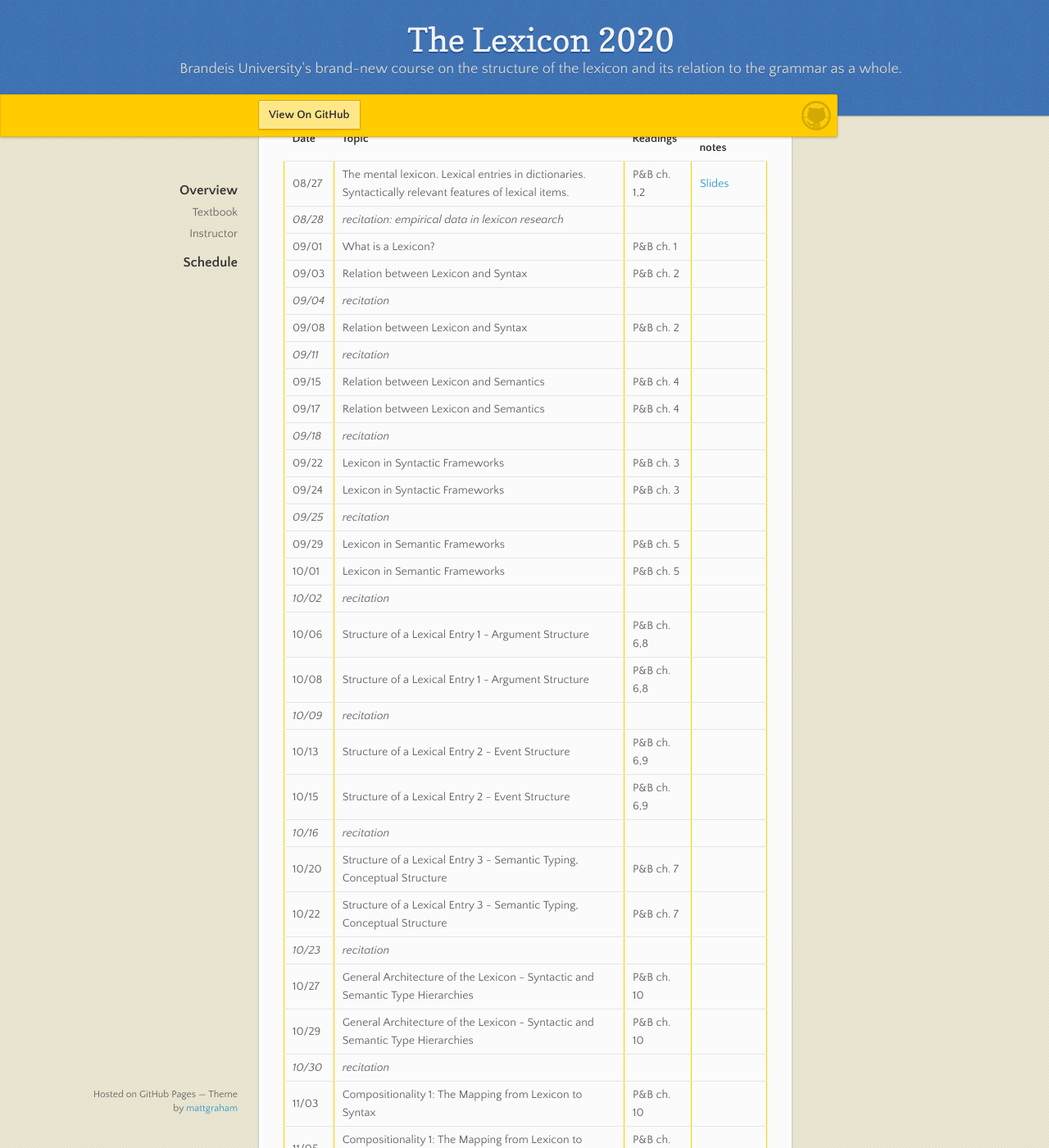
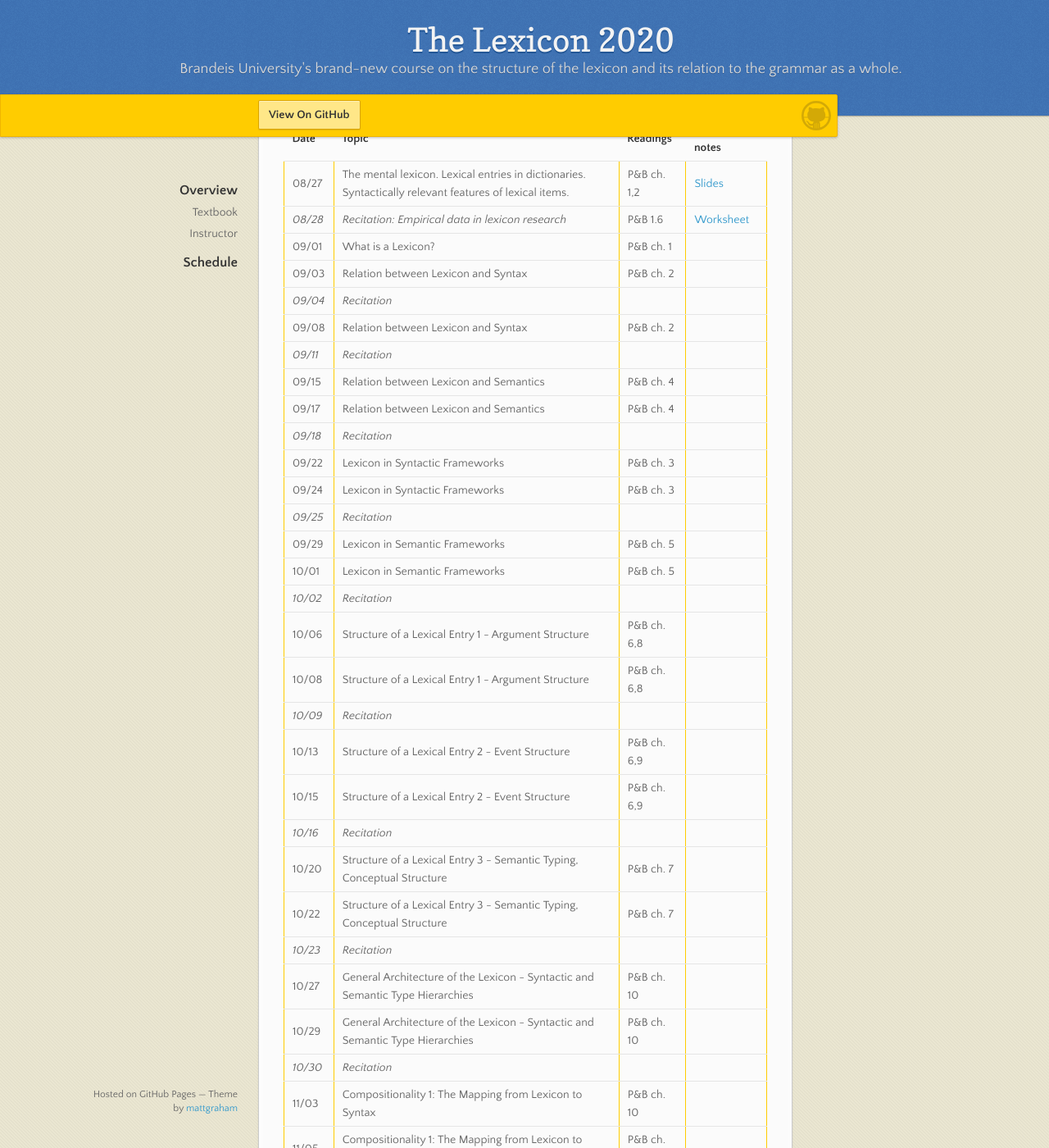
Before and after one commit to the-lexicon-2020/the-lexicon-2020.github.io, a Jekyll site: the page built from _pages/index.markdown, in a window 1280 px wide and 1400 px high, scrolled down 725 px. Shown: the whole window at 82% size. Built offline with Jekyll 4.4.1, drawn with Linux system fonts in a browser that asks for light colours; our own code applies the rules of GitHub Pages for plain Markdown files; some of the changed text lies outside the part shown.

Commit message:
update info of the first recitation

```diff
--- a/_pages/index.markdown
+++ b/_pages/index.markdown
@@ -29,38 +29,38 @@ Professor [James Pustejovsky](mailto:jamesp@brandeis.edu)
 **Date** | **Topic** | **Readings** | **Aditional notes**
 -------- | --------- | ------------ | -------------------
 08/27 | The mental lexicon. Lexical entries in dictionaries. Syntactically relevant features of lexical items. | P&B ch. 1,2 | [Slides](https://brandeis.box.com/s/6mnhejmgal0u3kygtaoxanapbioszcde)
-*08/28* | *recitation: empirical data in lexicon research* | |
+*08/28* | *Recitation: Empirical data in lexicon research* | P&B 1.6 | [Worksheet](https://docs.google.com/document/d/1vFbrCCpRZ4KV9iBO0GW2L9hJhyBtkunEA9vu0lqEMt4/edit#)
 09/01 | What is a Lexicon? | P&B ch. 1 |
 09/03 | Relation between Lexicon and Syntax | P&B ch. 2 |
-*09/04* | *recitation* | |
+*09/04* | *Recitation* | |
 09/08 | Relation between Lexicon and Syntax | P&B ch. 2 |
-*09/11* | *recitation* | |
+*09/11* | *Recitation* | |
 09/15 | Relation between Lexicon and Semantics | P&B ch. 4 |
 09/17 | Relation between Lexicon and Semantics | P&B ch. 4 |
-*09/18* | *recitation* | |
+*09/18* | *Recitation* | |
 09/22 | Lexicon in Syntactic Frameworks | P&B ch. 3 |
 09/24 | Lexicon in Syntactic Frameworks | P&B ch. 3 |
-*09/25* | *recitation* | |
+*09/25* | *Recitation* | |
 09/29 | Lexicon in Semantic Frameworks | P&B ch. 5 |
 10/01 | Lexicon in Semantic Frameworks | P&B ch. 5 |
-*10/02* | *recitation* | |
+*10/02* | *Recitation* | |
 10/06 | Structure of a Lexical Entry 1 - Argument Structure | P&B ch. 6,8 |
 10/08 | Structure of a Lexical Entry 1 - Argument Structure | P&B ch. 6,8 |
-*10/09* | *recitation* | |
+*10/09* | *Recitation* | |
 10/13 | Structure of a Lexical Entry 2 - Event Structure | P&B ch. 6,9 |
 10/15 | Structure of a Lexical Entry 2 - Event Structure | P&B ch. 6,9 |
-*10/16* | *recitation* | |
+*10/16* | *Recitation* | |
 10/20 | Structure of a Lexical Entry 3 - Semantic Typing, Conceptual Structure | P&B ch. 7 |
 10/22 | Structure of a Lexical Entry 3 - Semantic Typing, Conceptual Structure | P&B ch. 7 |
-*10/23* | *recitation* | |
+*10/23* | *Recitation* | |
 10/27 | General Architecture of the Lexicon - Syntactic and Semantic Type Hierarchies | P&B ch. 10 |
 10/29 | General Architecture of the Lexicon - Syntactic and Semantic Type Hierarchies | P&B ch. 10 |
-*10/30* | *recitation* | |
+*10/30* | *Recitation* | |
 11/03 | Compositionality 1: The Mapping from Lexicon to Syntax | P&B ch. 10 |
 11/05 | Compositionality 1: The Mapping from Lexicon to Syntax | P&B ch. 10 |
-*11/06* | *recitation* | |
+*11/06* | *Recitation* | |
 11/10 | Compositionality 2: Coercion, Type Shifting, Constructions, Metaphor | P&B ch. 11 |
 11/12 | Compositionality 2: Coercion, Type Shifting, Constructions, Metaphor | P&B ch. 11 |
-*11/13* | *recitation* | |
+*11/13* | *Recitation* | |
 12/01 | Lexicon and Discourse - Pragmatics and lexical information | P&B ch. 11 |
 12/02 | Lexicon and Discourse - Pragmatics and lexical information | P&B ch. 11 |
```
